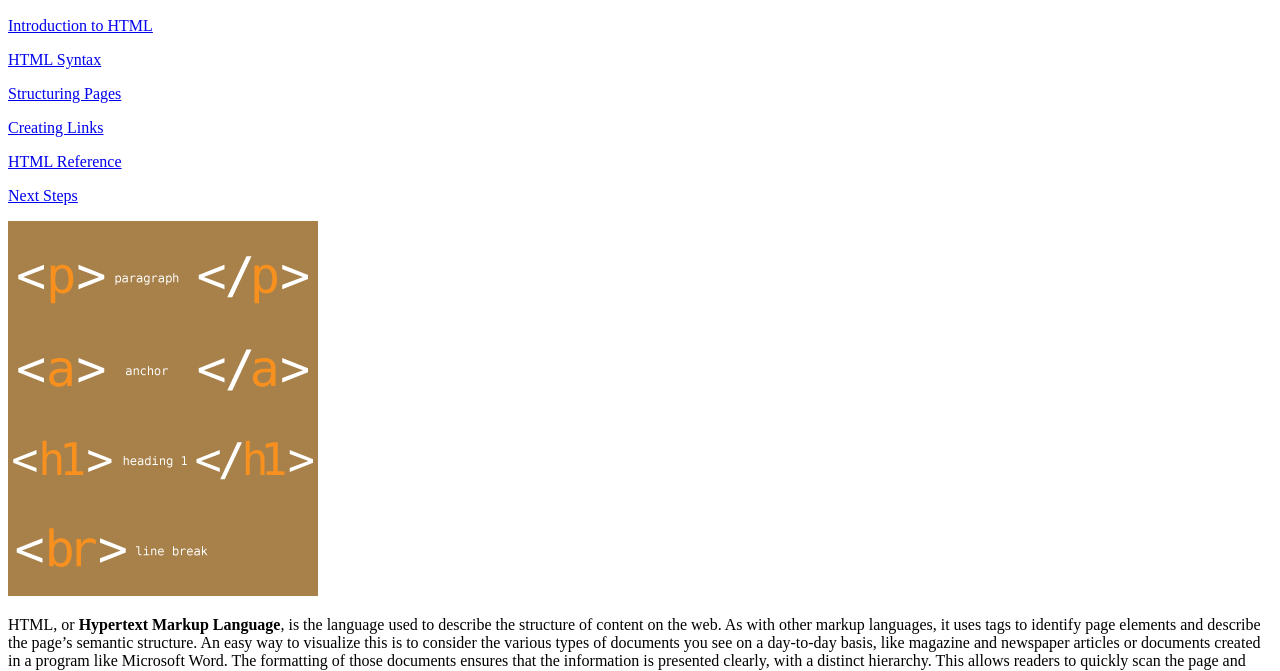
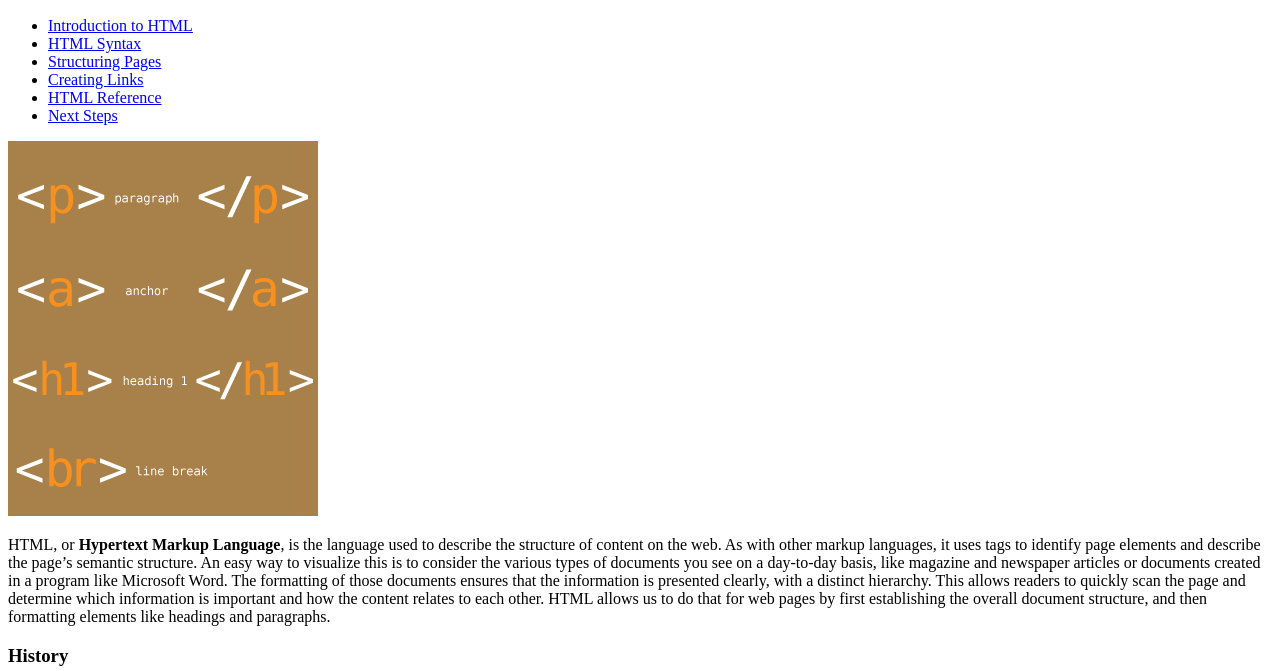
Before and after one commit to TheHagueUniversity/getting-started-and-html-challenge-chiini, a plain HTML site: page Challenge1_Getting_Started_HTML/intro.html in a window 1280 px wide. Shown: the part 110-781 px from the top of the page. Drawn offline with Linux system fonts and the light colour scheme.

Commit message:
converted the navigation into a list

```diff
--- a/Challenge1_Getting_Started_HTML/intro.html
+++ b/Challenge1_Getting_Started_HTML/intro.html
@@ -15,12 +15,14 @@
 
             <!--Navigation-->
             <nav >
-                <p><a href="intro.html" title="Introduction to HTML">Introduction to HTML</a></p>
-                <p><a href="syntax.html" title="HTML Syntax">HTML Syntax</a></p>
-                <p><a href="structure.html" title="Structuring Pages">Structuring Pages</a></p>
-                <p><a href="links.html" title="Creating Links">Creating Links</a></p>
-                <p><a href="reference.html" title="HTML Reference">HTML Reference</a></p>
-                <p><a href="next.html" title="Next Steps">Next Steps</a></p>
+                <ul>
+                    <li><a href="intro.html" title="Introduction to HTML">Introduction to HTML</a></li>
+                    <li><a href="syntax.html" title="HTML Syntax">HTML Syntax</a></li>
+                    <li><a href="structure.html" title="Structuring Pages">Structuring Pages</a></li>
+                    <li><a href="links.html" title="Creating Links">Creating Links</a></li>
+                    <li><a href="reference.html" title="HTML Reference">HTML Reference</a></li>
+                    <li><a href="next.html" title="Next Steps">Next Steps</a></li>
+                </ul>
             </nav>
         </header>
 
```
Also changed, not shown: Challenge1_Getting_Started_HTML/links.html (+8 -6 lines), Challenge1_Getting_Started_HTML/next.html (+8 -6 lines), Challenge1_Getting_Started_HTML/reference.html (+8 -6 lines), Challenge1_Getting_Started_HTML/structure.html (+8 -6 lines), Challenge1_Getting_Started_HTML/syntax.html (+8 -6 lines).
